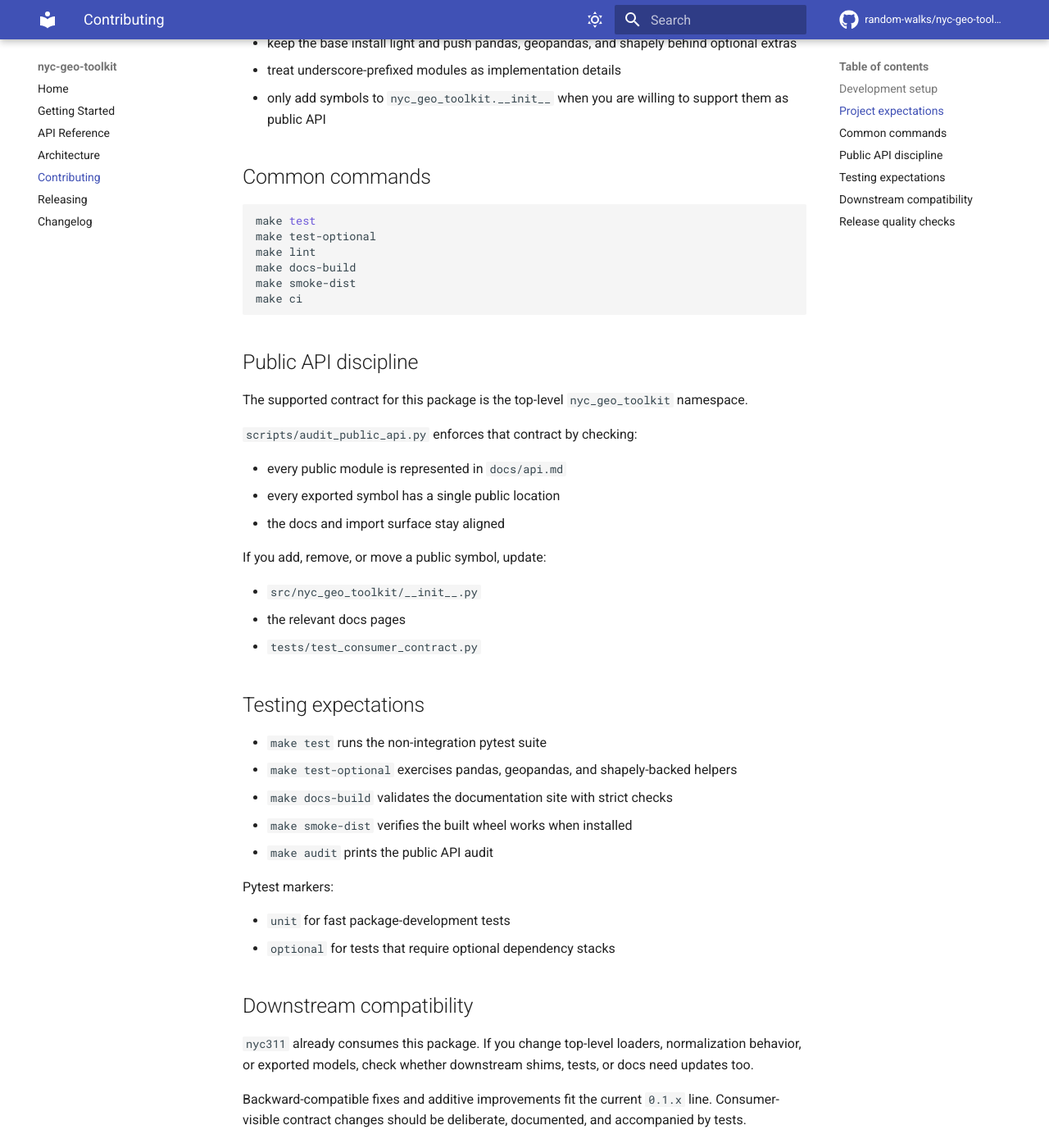
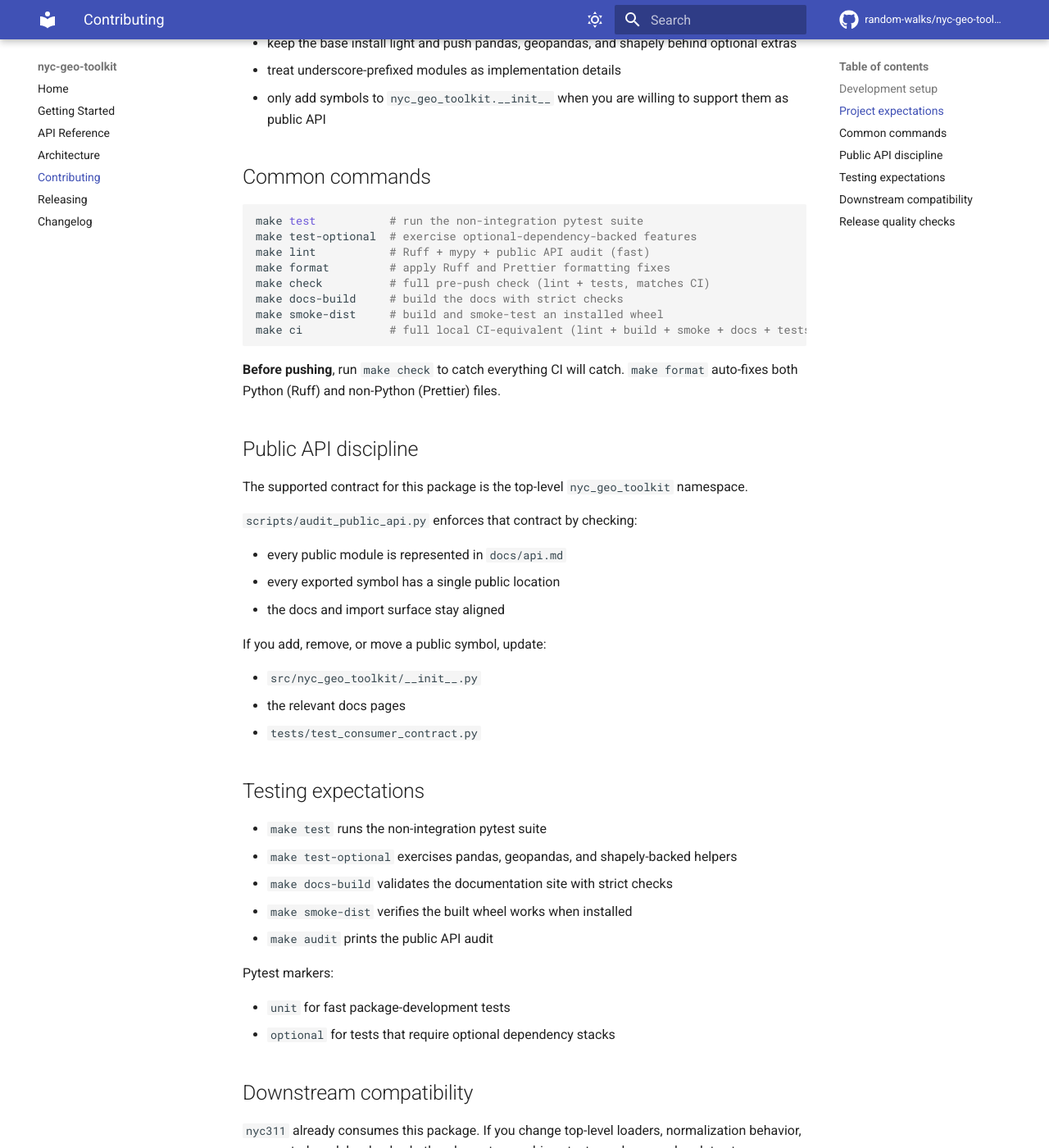
Before and after one commit to random-walks/nyc-geo-toolkit, an MkDocs documentation site: the page built from docs/contributing.md, in a window 1280 px wide and 1400 px high, scrolled down 653 px. Shown: the whole window at 82% size. Built offline with MkDocs 1.6.1 and Material for MkDocs 9.7.7, drawn with Linux system fonts in a browser that asks for light colours; comment, search, counter and statistics services are not loaded; some of the changed text lies outside the part shown.

Commit message:
fix: resolve CI failures and update docs for stable release
Fix Python 3.10 test failures caused by a pyproj DeprecationWarning
(NumPy scalar conversion) being promoted to error by strict filterwarnings.
Reformat docs/changelog.md to satisfy Prettier prose-wrap. Promote
Development Status classifier from Beta to Production/Stable, fix
SECURITY.md version line reference, add missing basemap and geodesy
helpers to README and docs, and add `make check` / Prettier-in-format
targets to close the CI-vs-local lint gap.

https://claude.ai/code/session_01DUXrnVWygWxEU1dutp65m7

````diff
--- a/docs/contributing.md
+++ b/docs/contributing.md
@@ -33,13 +33,18 @@ uv sync
 ## Common commands
 
 ```bash
-make test
-make test-optional
-make lint
-make docs-build
-make smoke-dist
-make ci
+make test           # run the non-integration pytest suite
+make test-optional  # exercise optional-dependency-backed features
+make lint           # Ruff + mypy + public API audit (fast)
+make format         # apply Ruff and Prettier formatting fixes
+make check          # full pre-push check (lint + tests, matches CI)
+make docs-build     # build the docs with strict checks
+make smoke-dist     # build and smoke-test an installed wheel
+make ci             # full local CI-equivalent (lint + build + smoke + docs + tests)
 ```
+
+**Before pushing**, run `make check` to catch everything CI will catch.
+`make format` auto-fixes both Python (Ruff) and non-Python (Prettier) files.
 
 ## Public API discipline
 
@@ -86,8 +91,13 @@ accompanied by tests.
 Before opening a PR, run:
 
 ```bash
-make ci
-make audit
+make check
 make docs-build
 make smoke-dist
 ```
+
+For a full CI-equivalent run (including docs and distribution build):
+
+```bash
+make ci
+```
````
Also changed, not shown: README.md (+13 -1 lines), SECURITY.md (+1 -1 lines), docs/changelog.md (+8 -2 lines), docs/getting-started.md (+24 -0 lines), docs/index.md (+1 -0 lines), pyproject.toml (+5 -2 lines), 1 other file.
